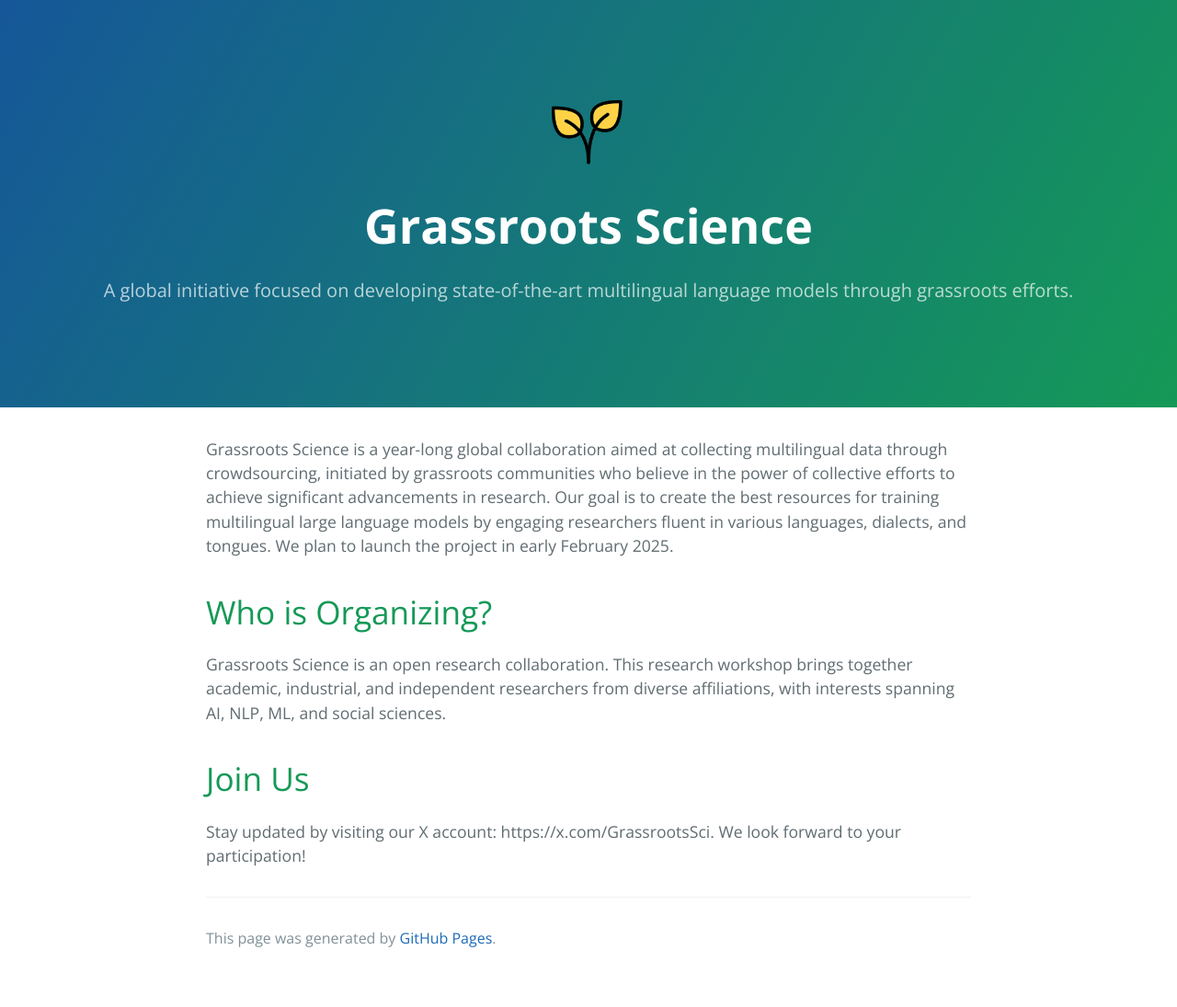
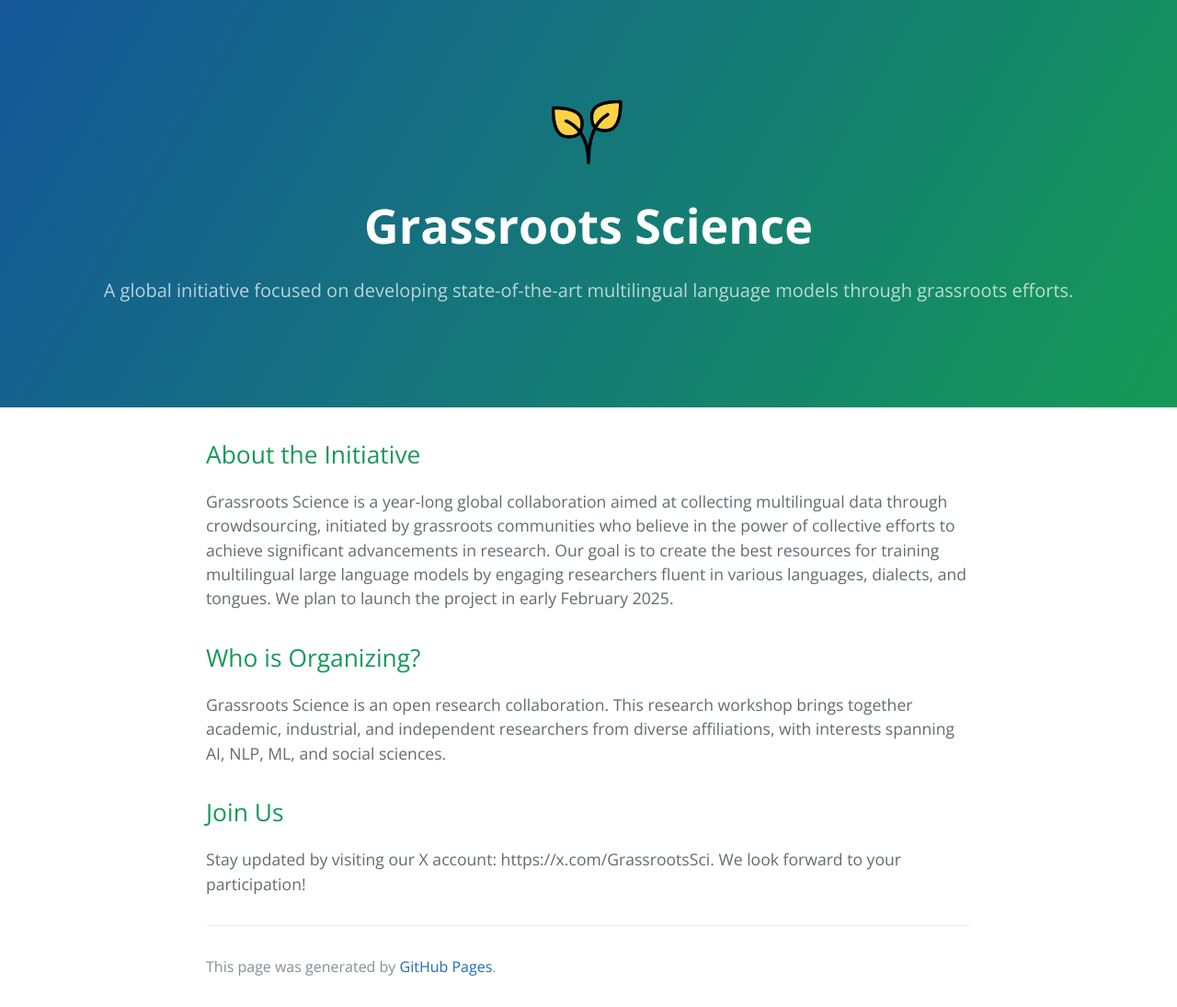
Before and after one commit to grassroots-science/grassroots-science.github.io, a Jekyll site: the page built from index.md, in a window 1280 px wide. Shown: the whole page at 92% size. Built offline with Jekyll 4.4.1, drawn with Linux system fonts in a browser that asks for light colours; before the commit the page ends 1064 px from its top, so only the background shows below that; some of the changed lines change nothing that is shown.

Commit message:
Update index.md

```diff
--- a/index.md
+++ b/index.md
@@ -1,13 +1,17 @@
 ---
 layout: default
+title: Grassroots Science
+description: A global initiative focused on developing state-of-the-art multilingual language models through grassroots efforts.
 ---
+
+## About the Initiative
 
 Grassroots Science is a year-long global collaboration aimed at collecting multilingual data through crowdsourcing, initiated by grassroots communities who believe in the power of collective efforts to achieve significant advancements in research. Our goal is to create the best resources for training multilingual large language models by engaging researchers fluent in various languages, dialects, and tongues. We plan to launch the project in early February 2025.
 
-# Who is Organizing?
+## Who is Organizing?
 
 Grassroots Science is an open research collaboration. This research workshop brings together academic, industrial, and independent researchers from diverse affiliations, with interests spanning AI, NLP, ML, and social sciences.
 
-# Join Us
+## Join Us
 
 Stay updated by visiting our X account: https://x.com/GrassrootsSci. We look forward to your participation!
```
